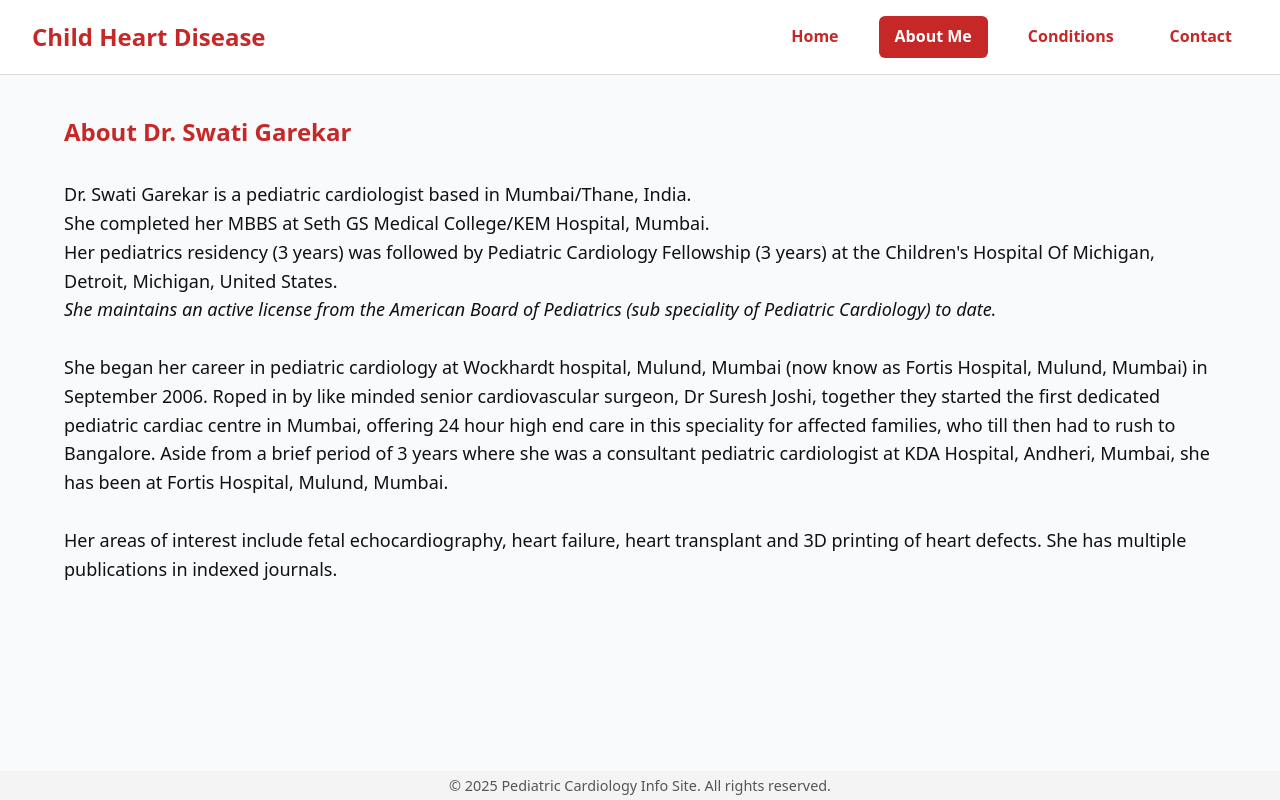
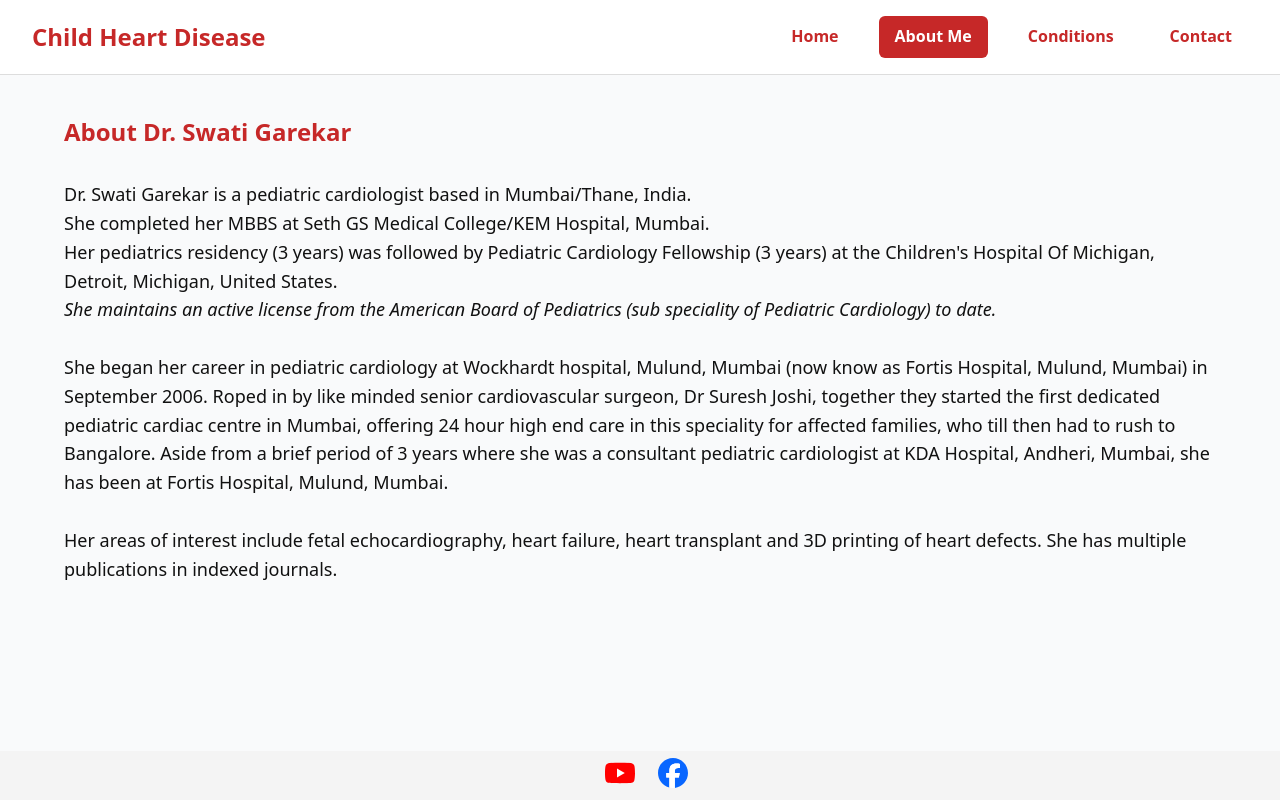
Before and after one commit to Arjun0471/heart, a plain HTML site: page about.html in a window 1280 px wide. Drawn offline with Linux system fonts and the light colour scheme.

Commit message:
syncing footer

```diff
--- a/about.html
+++ b/about.html
@@ -55,7 +55,12 @@
   </button>
 
   <footer class="footer">
-    <p>&copy; 2025 Pediatric Cardiology Info Site. All rights reserved.</p>
+    <a href="https://www.youtube.com/@swatigarekar/" class="socialmedialinks" target="_blank" aria-label="YouTube">
+      <img src="assets/YouTube_full-color_icon_(2017).svg" alt="YouTube" style="width:30px;height:30px;" />
+    </a>
+    <a href="https://facebook.com/swati.garekar" class="socialmedialinks" target=_blank" aria-label="Facebook">
+      <img src="assets/2023_Facebook_icon.svg" alt="Facebook" style="width:30px;height:30px;" />
+    </a>
   </footer>
   <script src="script.js"></script>
 </body>
```
Also changed, not shown: conditions.html (+6 -1 lines), contact.html (+6 -1 lines).
